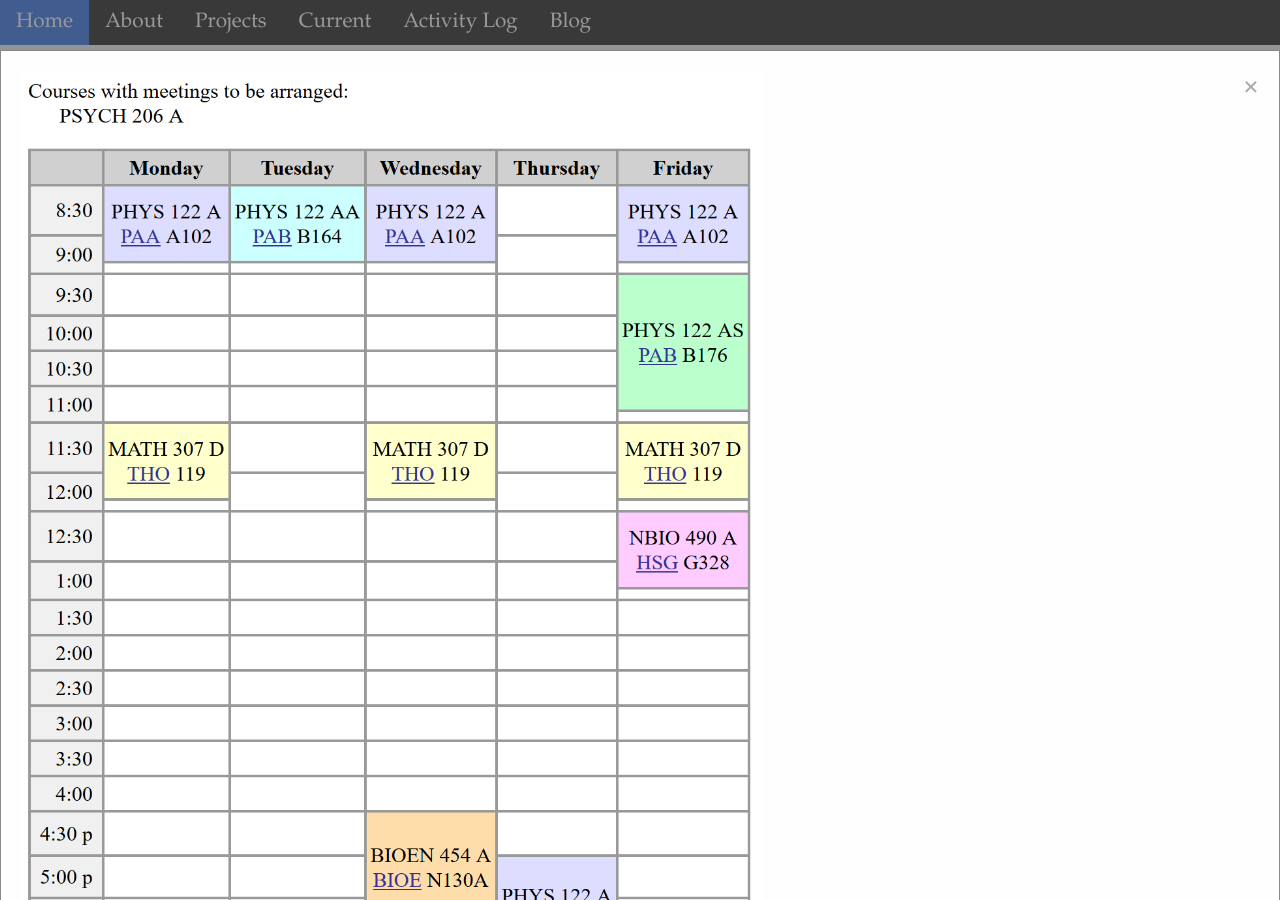
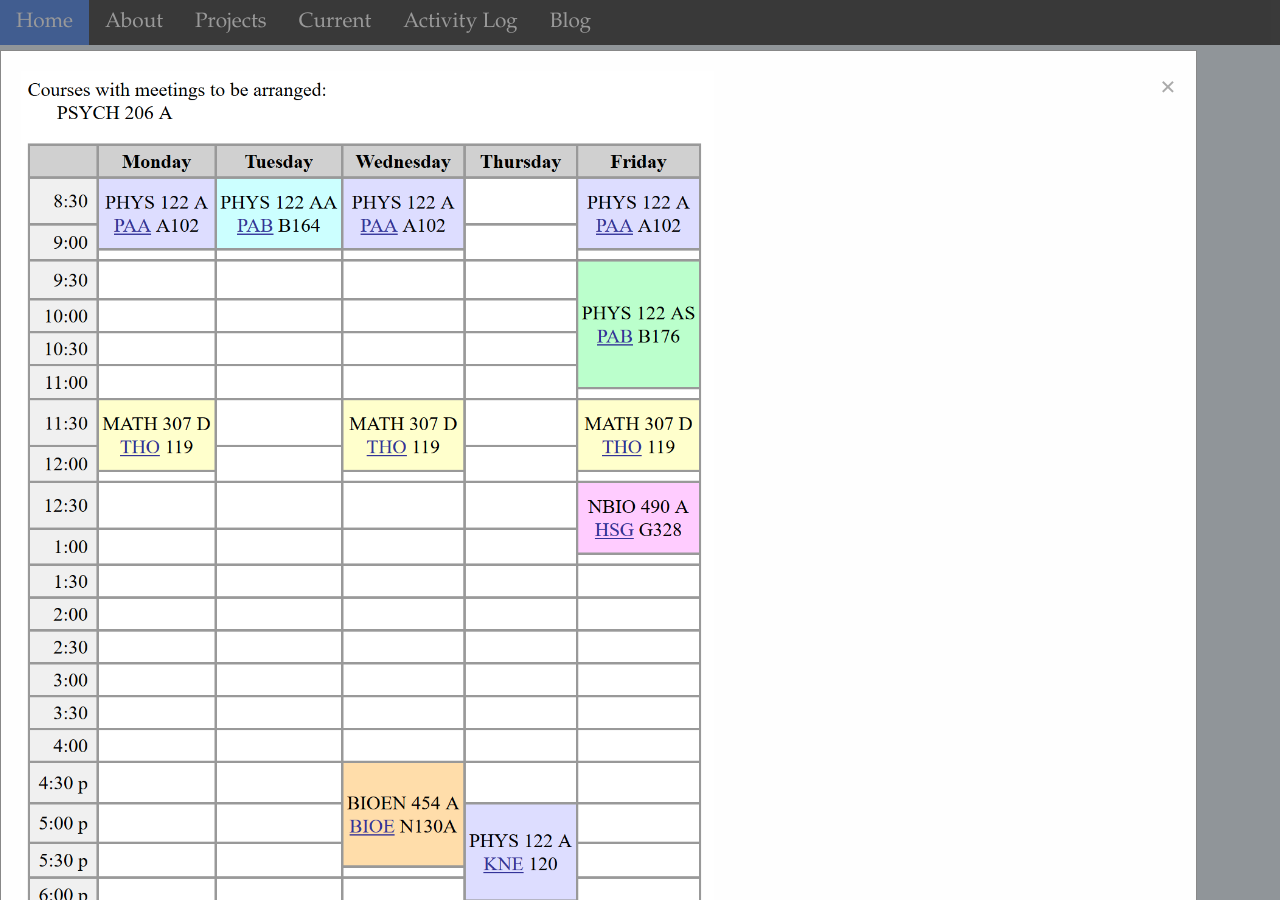
Before and after one commit to shallinan1/shallinan1.github.io, a Jekyll site: the page built from index.md, in a window 1280 px wide. Built offline with Jekyll 4.4.1, drawn with Linux system fonts in a browser that asks for light colours.

Commit message:
try inline block

```diff
--- a/css/main.css
+++ b/css/main.css
@@ -72,13 +72,13 @@
     margin: auto;
     padding: 20px;
     border: 1px solid #888;
+	display: inline-block;
 	}
 
 .modal-dialog {
     position: relative;
     display: table; /* This is important */
-    overflow-y: auto;
-    overflow-x: auto;
+    overflow: auto;
     width: auto;
     min-width: 300px;
 }
```
